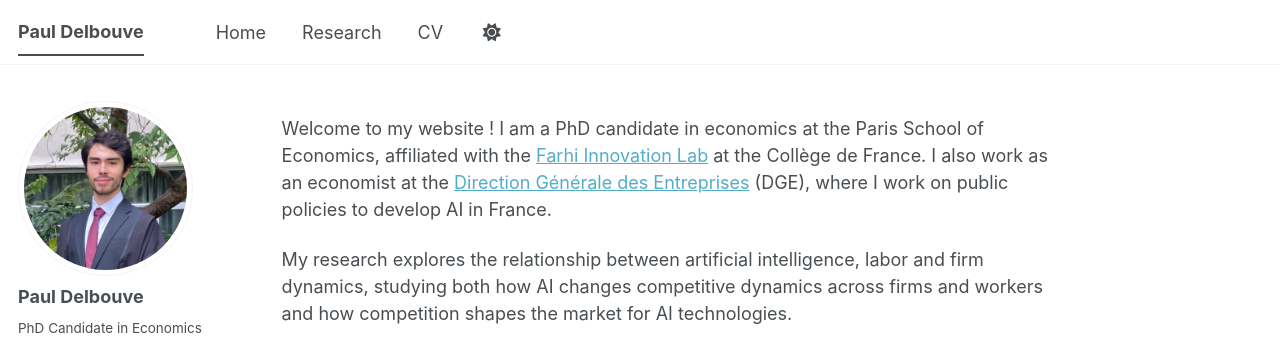
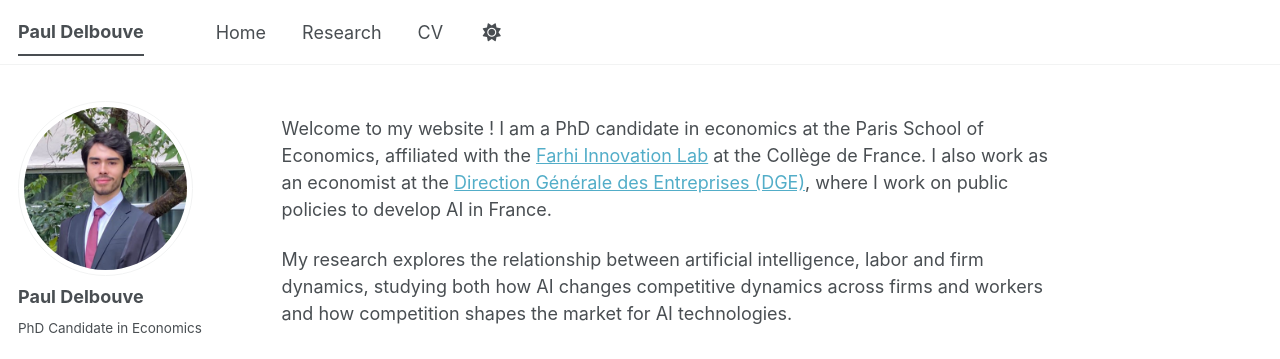
Before and after one commit to Pdelbouve/pdelbouve.github.io, a Jekyll site: the page built from _pages/about.md, in a window 1280 px wide. Shown: the top 359 px of the page. Built offline with Jekyll 4.4.1, drawn with Linux system fonts in a browser that asks for light colours; a style sheet for code colours, icons or effects is not loaded.

```diff
--- a/_pages/about.md
+++ b/_pages/about.md
@@ -7,6 +7,6 @@ redirect_from:
   - /about.html
 ---
 
-Welcome to my website ! I am a PhD candidate in economics at the Paris School of Economics, affiliated with the [Farhi Innovation Lab](https://www.farhi-innovation-lab.fr/fr/) at the Collège de France. I also work as an economist at the [Direction Générale des Entreprises](https://www.entreprises.gouv.fr/) (DGE), where I work on public policies to develop AI in France.
+Welcome to my website ! I am a PhD candidate in economics at the Paris School of Economics, affiliated with the [Farhi Innovation Lab](https://www.farhi-innovation-lab.fr/fr/) at the Collège de France. I also work as an economist at the [Direction Générale des Entreprises (DGE)](https://www.entreprises.gouv.fr/), where I work on public policies to develop AI in France.
 
 My research explores the relationship between artificial intelligence, labor and firm dynamics, studying both how AI changes competitive dynamics across firms and workers and how competition shapes the market for AI technologies.
```
